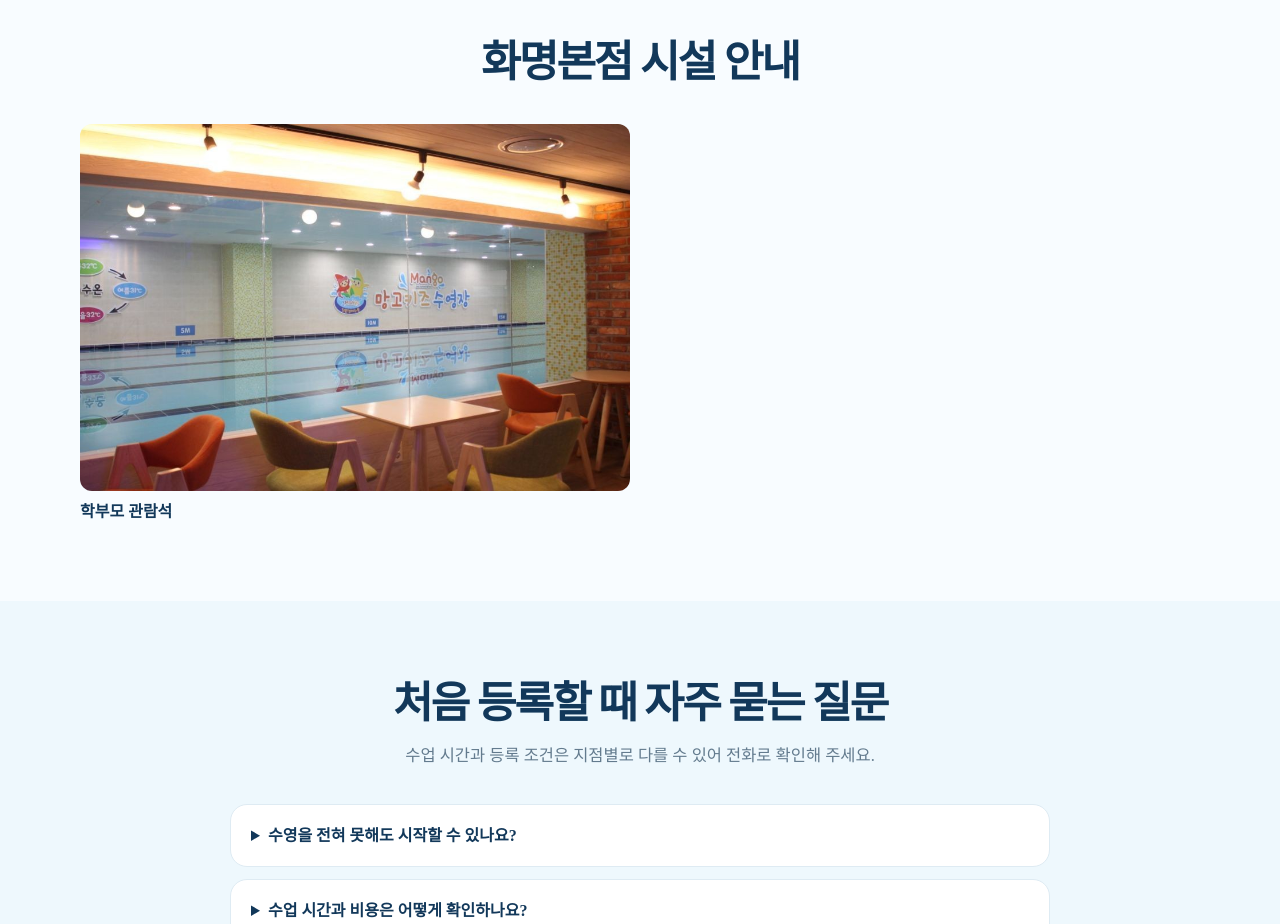
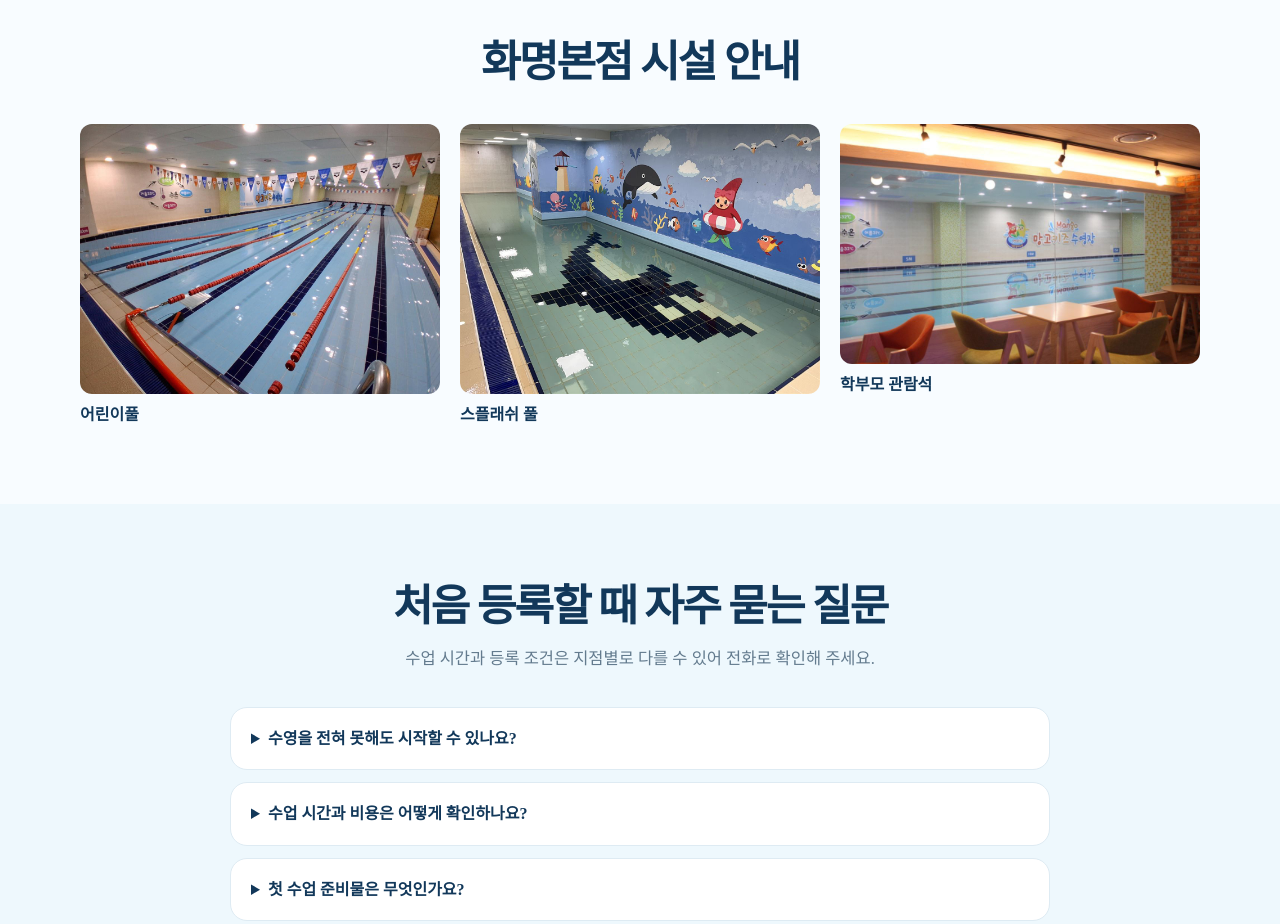
Before and after one commit to keichirotaku/mango-kids-swimming-school, a plain HTML site: page index.html in a window 1280 px wide. Shown: the part 4180-5104 px from the top of the page. Drawn offline with Linux system fonts and the light colour scheme; a web font is replaced by a local one.

Commit message:
화명본점 어린이풀과 스플래쉬 풀 사진 추가

```diff
--- a/index.html
+++ b/index.html
@@ -101,6 +101,7 @@
     @media(max-width:800px){.facility-layout{grid-template-columns:1fr}}
     .facility-photos{display:grid;grid-template-columns:repeat(2,minmax(0,1fr));gap:20px;margin-top:30px}
     .facility-photos figure{margin:0}.facility-photos a,.facility-photos img{display:block}.facility-photos img{width:100%;height:auto;border-radius:12px}.facility-photos figcaption{margin-top:7px;font-weight:700;color:var(--navy)}
+    @media(min-width:901px){#hwamyeong-facilities .facility-photos{grid-template-columns:repeat(3,minmax(0,1fr))}}
     @media(max-width:700px){.facility-photos{grid-template-columns:1fr}}
   </style>
 </head>
@@ -214,6 +215,8 @@
       <div class="wrap">
         <div class="section-heading"><h2 id="hwamyeong-facilities-title">화명본점 시설 안내</h2></div>
         <div class="facility-photos">
+          <figure><a href="./assets/hwamyeong-kids-pool.jpg"><img src="./assets/hwamyeong-kids-pool.jpg" width="1280" height="960" loading="lazy" alt="화명본점 어린이풀의 수영 레인"></a><figcaption>어린이풀</figcaption></figure>
+          <figure><a href="./assets/hwamyeong-splash-pool.jpg"><img src="./assets/hwamyeong-splash-pool.jpg" width="1280" height="960" loading="lazy" alt="어린이풀 옆 스플래쉬 풀의 고래 벽화"></a><figcaption>스플래쉬 풀</figcaption></figure>
           <figure><a href="./assets/hwamyeong-viewing-area.jpg"><img src="./assets/hwamyeong-viewing-area.jpg" width="960" height="640" loading="lazy" alt="화명본점 수영장이 유리창 너머로 보이는 관람석"></a><figcaption>학부모 관람석</figcaption></figure>
         </div>
       </div>
```
Also changed, not shown: assets/hwamyeong-kids-pool.jpg (added), assets/hwamyeong-splash-pool.jpg (added).
